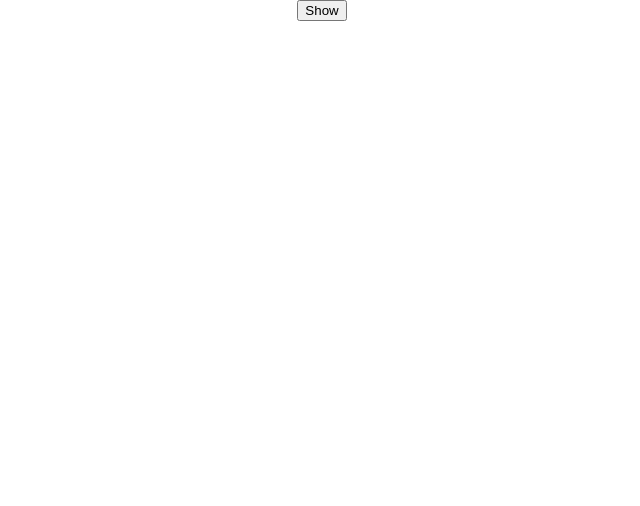
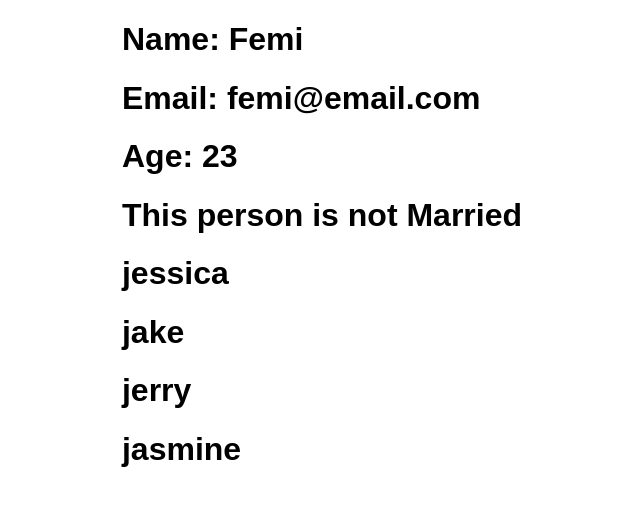
Before and after one commit to Femosky/REACT-PedroTech-Tutorial, a React (Create React App) app: page / in a window 1280 px wide. Shown: the top 506 px of the page, without its empty margins (318-958 px from the left). Built offline with nearby package versions, Linux system fonts and the light colour scheme.

Commit message:
About to begin TypeScript Module 13

```diff
--- a/package.json
+++ b/package.json
@@ -9,6 +9,7 @@
     "@testing-library/react": "^13.4.0",
     "@testing-library/user-event": "^13.5.0",
     "axios": "^1.5.1",
+    "prop-types": "^15.8.1",
     "react": "^18.2.0",
     "react-dom": "^18.2.0",
     "react-hook-form": "^7.47.0",
--- a/src/App.js
+++ b/src/App.js
@@ -1,35 +1,16 @@
 import './App.css';
-import { QueryClient, QueryClientProvider } from '@tanstack/react-query';
-import { CounterApp } from './components/CounterApp';
-import { useState } from 'react';
+import { Person } from './components/Person';
 
 function App() {
-    const client = new QueryClient({
-        defaultOptions: {
-            queries: {
-                refetchOnWindowFocus: true,
-            },
-        },
-    });
-
-    const [isVisible, setIsVisible] = useState(false);
-
-    function toggle() {
-        setIsVisible((prev) => !prev);
-        // setIsVisible(!isVisible);
-    }
-
     return (
         <div className="App">
-            <QueryClientProvider client={client}>
-                <button onClick={toggle}>{isVisible ? 'Hide' : 'Show'}</button>
-
-                {isVisible && (
-                    <div>
-                        <CounterApp />
-                    </div>
-                )}
-            </QueryClientProvider>
+            <Person
+                name="Femi"
+                email="femi@email.com"
+                age={23}
+                isMarried={false}
+                friends={['jessica', 'jake', 'jerry', 'jasmine']}
+            />
         </div>
     );
 }
--- /dev/null
+++ b/src/components/Person.js
@@ -0,0 +1,23 @@
+import PropTypes from 'prop-types';
+
+export function Person(props) {
+    return (
+        <div>
+            <h1>Name: {props.name}</h1>
+            <h1>Email: {props.email}</h1>
+            <h1>Age: {props.age}</h1>
+            <h1>This person {props.isMarried ? 'is' : 'is not'} Married</h1>
+            {props.friends.map((friend) => {
+                return <h1>{friend}</h1>;
+            })}
+        </div>
+    );
+}
+
+Person.propTypes = {
+    name: PropTypes.string,
+    email: PropTypes.string,
+    age: PropTypes.number,
+    isMarried: PropTypes.bool,
+    friends: PropTypes.arrayOf(PropTypes.string),
+};
```
Also changed, not shown: 1 other file (tests, documents, lock files or other folders).
